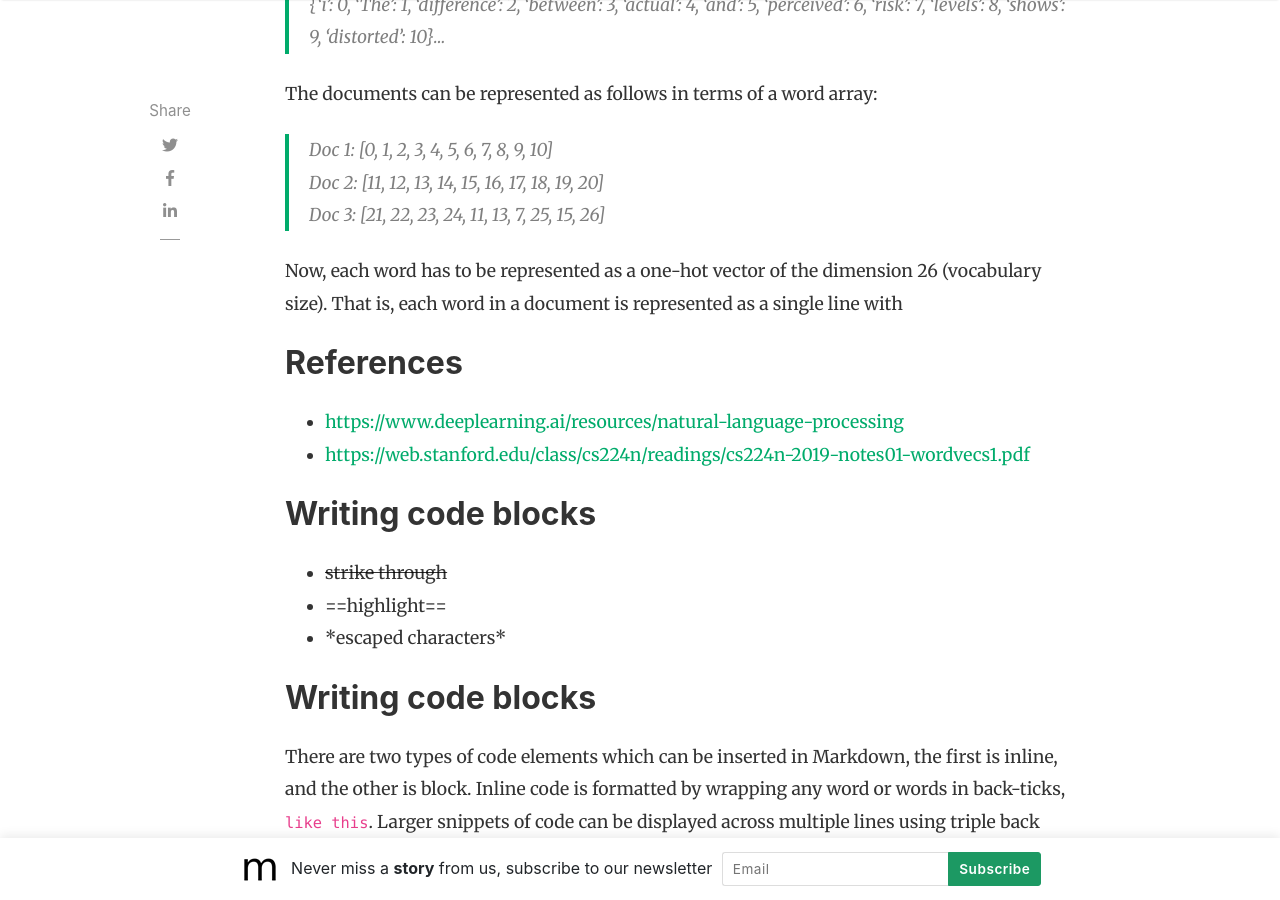
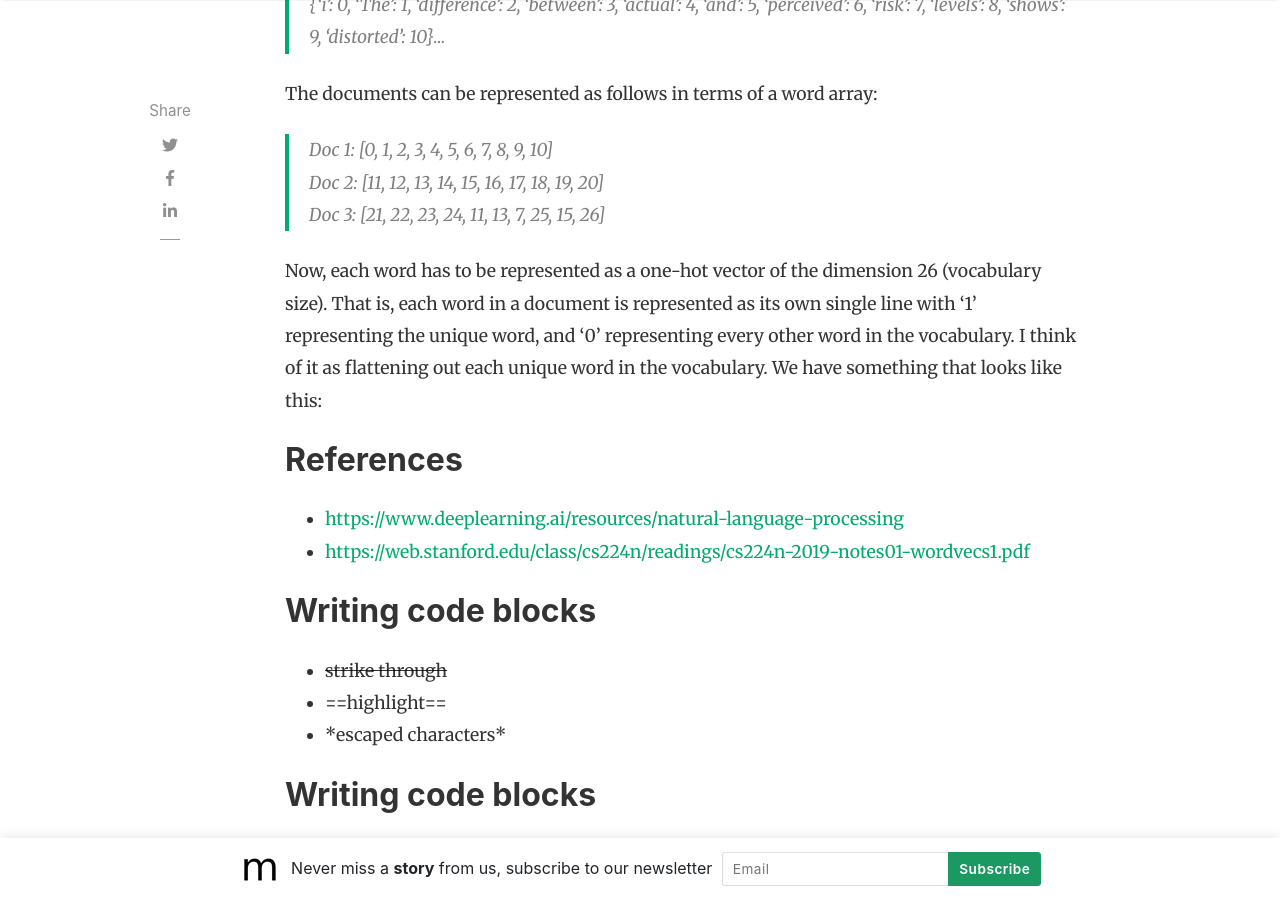
Before and after one commit to slsu0424/slsu0424.github.io, a Jekyll site: the page built from _posts/2023-07-27-test.md, in a window 1280 px wide and 900 px high, scrolled down 3349 px. Built offline with Jekyll 4.4.1, drawn with Linux system fonts in a browser that asks for light colours; nearby versions of some CDN libraries; comment, search, counter and statistics services are not loaded.

Commit message:
Update 2023-07-27-test.md

```diff
--- a/_posts/2023-07-27-test.md
+++ b/_posts/2023-07-27-test.md
@@ -50,7 +50,7 @@ Doc 2: [11, 12, 13, 14, 15, 16, 17, 18, 19, 20]
 Doc 3: [21, 22, 23, 24, 11, 13, 7, 25, 15, 26]
 
 
-Now, each word has to be represented as a one-hot vector of the dimension 26 (vocabulary size).  That is, each word in a document is represented as a single line with
+Now, each word has to be represented as a one-hot vector of the dimension 26 (vocabulary size).  That is, each word in a document is represented as its own single line with '1' representing the unique word, and '0' representing every other word in the vocabulary.  I think of it as flattening out each unique word in the vocabulary.  We have something that looks like this:
 
 
 
```
